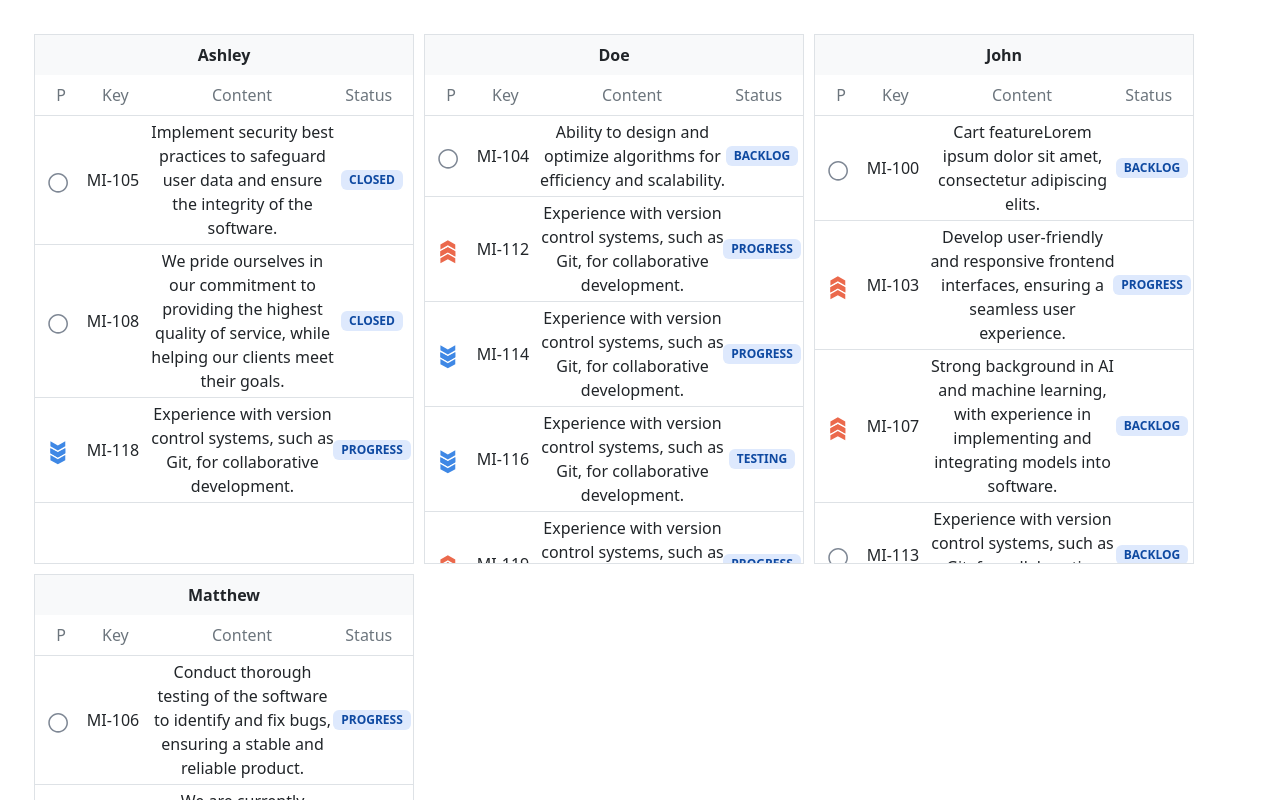
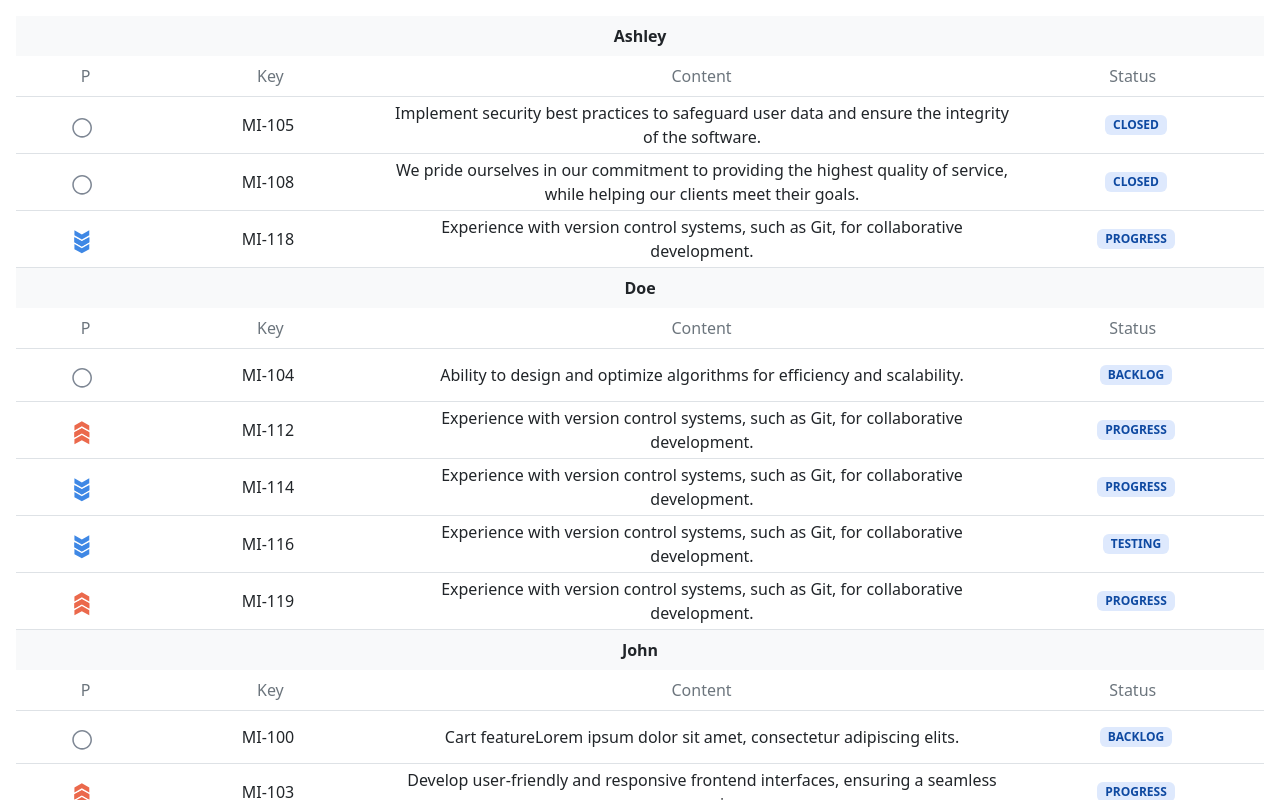
Before and after one commit to omitent/jira-app, a React (Create React App) app: page / in a window 1280 px wide. Shown: the top 800 px of the page. Built offline with nearby package versions, Linux system fonts and the light colour scheme.

Commit message:
Implemented GridStack

```diff
--- a/package.json
+++ b/package.json
@@ -12,12 +12,11 @@
     "@types/react": "^18.2.43",
     "@types/react-beautiful-dnd": "^13.1.7",
     "@types/react-dom": "^18.2.17",
-    "@types/react-grid-layout": "^1.3.5",
     "bootstrap": "^5.3.2",
+    "gridstack": "^10.0.1",
     "react": "^18.2.0",
     "react-beautiful-dnd": "^13.1.1",
     "react-dom": "^18.2.0",
-    "react-grid-layout": "^1.4.4",
     "react-scripts": "5.0.1",
     "typescript": "^4.9.5",
     "web-vitals": "^2.1.4"
--- a/src/components/Column.tsx
+++ b/src/components/Column.tsx
@@ -114,7 +114,7 @@ export default function Column(props) {
                       {(provided) => {
                         return (
                           <div
-                            className="p-1 border-bottom d-flex align-items-center position-sticky"
+                            className="p-1 border-bottom d-flex align-items-center"
                             ref={provided.innerRef}
                             {...provided.draggableProps}
                             {...provided.dragHandleProps}
--- a/src/components/PunchList.tsx
+++ b/src/components/PunchList.tsx
@@ -1,6 +1,6 @@
-import { useEffect, useState } from "react";
+import { useEffect, useRef, useState } from "react";
 import { DragDropContext } from "@hello-pangea/dnd";
-import ReactGridLayout from "react-grid-layout";
+import { GridStack } from "gridstack";
 
 // import Api from "../../../utils/api";
 import Api from "../api/api";
@@ -66,6 +66,19 @@ interface Ticket {
 }
 
 export default function PunchList() {
+  const gridRef = useRef(null);
+
+  useEffect(() => {
+    if (gridRef.current) {
+      GridStack.init({
+        resizable: {
+          handles: "e,se,s,sw,w",
+        },
+        alwaysShowResizeHandle: true,
+      });
+    }
+  }, []);
+
   const [columns, setColumns] = useState<{ name: string; items: Ticket[] }[]>(
     []
   );
@@ -113,20 +126,14 @@ export default function PunchList() {
 
   return (
     <AppCover>
-      <div className="d-flex flex-wrap">
+      <div>
         {Object.entries(columns).length ? (
           <DragDropContext
             onDragEnd={(result) => {
               onDragEnd(result, columns, setColumns);
             }}
           >
-            <ReactGridLayout
-              className="layout"
-              cols={12}
-              rowHeight={50}
-              draggableHandle=".ticket-header"
-              width={window.innerWidth - 100}
-            >
+            <div ref={gridRef} className="grid-stack gs-12 gs-id-12">
               {Object.entries(columns).map(
                 (
                   [columnId, column]: [
@@ -137,14 +144,12 @@ export default function PunchList() {
                 ) => {
                   return (
                     <div
-                      className="d-flex border align-items-center flex-column w-32 m-2"
+                      className="grid-stack-item"
                       key={columnId}
-                      data-grid={{
-                        x: (index * 4) % 12,
-                        y: 0,
-                        w: 4,
-                        h: 9,
-                      }}
+                      gs-x={(index % 3) * 4.0}
+                      gs-y={Math.floor(index / 3) * 4.0}
+                      gs-w={4}
+                      gs-h={4}
                     >
                       <Column
                         key={columnId}
@@ -160,7 +165,7 @@ export default function PunchList() {
                   );
                 }
               )}
-            </ReactGridLayout>
+            </div>
           </DragDropContext>
         ) : (
           <h1>Loading...</h1>
--- a/src/index.tsx
+++ b/src/index.tsx
@@ -4,6 +4,9 @@ import "./index.css";
 import App from "./App";
 import reportWebVitals from "./reportWebVitals";
 import "bootstrap/dist/css/bootstrap.min.css";
+import "gridstack/dist/gridstack.min.css";
+import "gridstack/dist/gridstack-extra.min.css";
+import "gridstack/dist/gridstack-all.js";
 
 const root = ReactDOM.createRoot(
   document.getElementById("root") as HTMLElement
```
Also changed, not shown: 1 other file (tests, documents, lock files or other folders).
